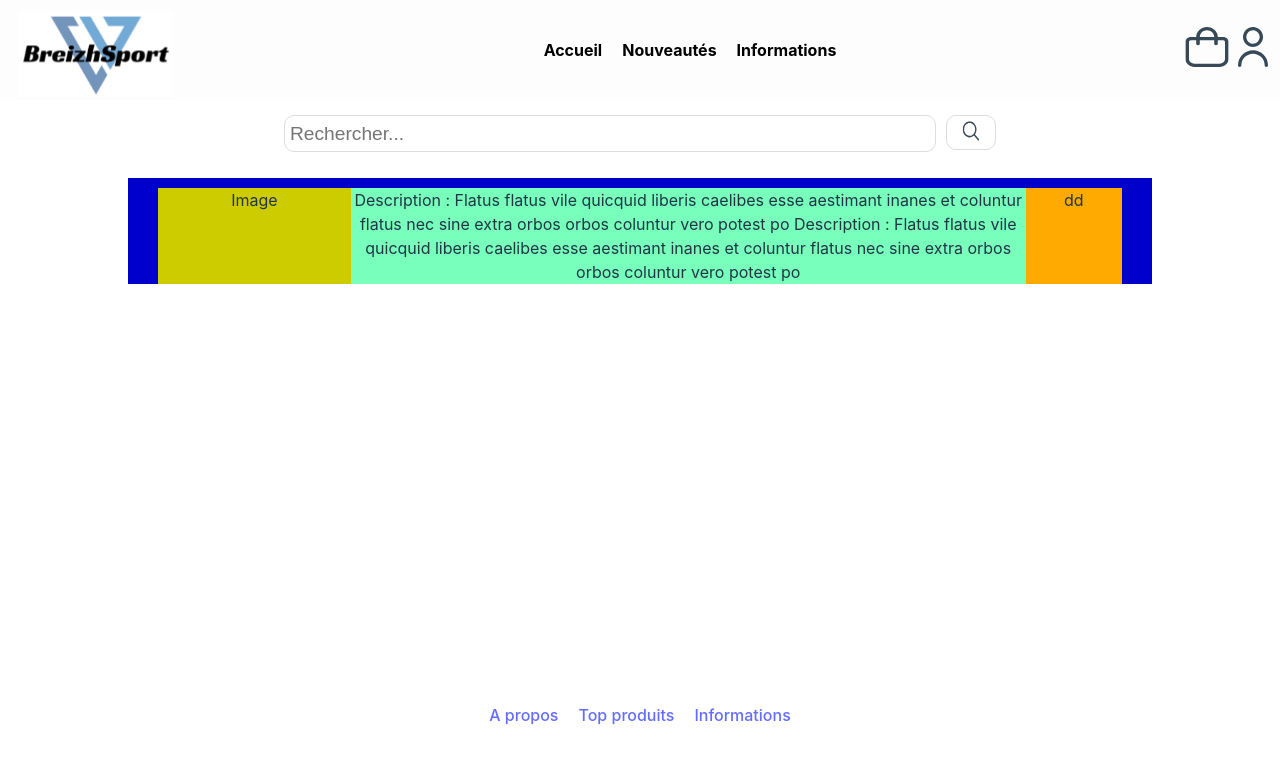
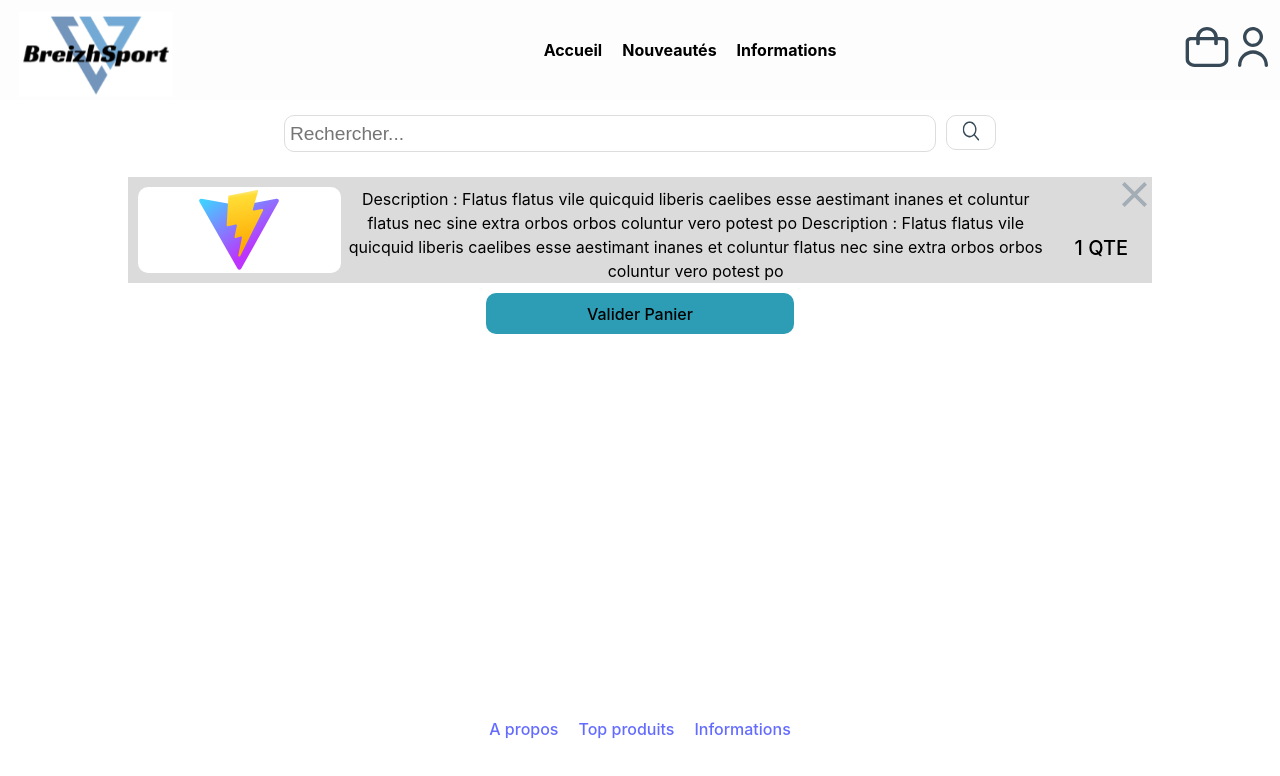
Before and after one commit to iamcarlg/BreizSport, a React (Vite) app: page /panier in a window 1280 px wide. Shown: the top 776 px of the page. Built offline with nearby package versions, Linux system fonts and the light colour scheme.

Commit message:
Correction sur la page panier

```diff
--- a/src/pages/Panier.jsx
+++ b/src/pages/Panier.jsx
@@ -42,17 +42,21 @@ export default function Panier() {
               margin: '0 auto',
               borderRadius: '10px',
               marginBottom: '25px',
+              padding: '15px',
           }
-      }>
-        <p></p>
+        }
+      >
+        {/*  Card */}
         <div
           style={
               {
                   display: 'flex',
                   paddingTop: '10px',
-                paddingLeft: '30px',
-                paddingRight: '30px',
-                background: '#00c',
+                  paddingLeft: '10px',
+                  marginBottom: '10px',
+                  background: '#dbdbdb',
+
+                  color: '#000',
               }
           }
         >
@@ -60,15 +64,22 @@ export default function Panier() {
             style={
                 {
                     width: '20%',
-                    background: '#cc0'
+                    background: '#fff',
+                    marginBottom: '10px',
+                    borderRadius: '10px',
+                    display: 'flex',
+                    justifyContent: 'center',
                 }
             }
-            >Image</div>
+            >
+            <img src="vite.svg" alt="" width={80} height={80} style={{
+                margin: 'auto',
+            }} />
+            </div>
             <div
             style={
                 {
                     width: '70%',
-                    background: '#7fb'
                 }
             }
             >
@@ -79,11 +90,53 @@ export default function Panier() {
             style={
                 {
                     width: '10%',
-                    background: '#fa0'
+                    marginTop: '-10px',
+                    display: 'flex',
+                    flexDirection: 'column',
+                    justifyContent: 'space-between',
                 }
             }
-            >dd</div>
+            >
+              <span
+              style={
+                {
+                  display: 'flex',
+                  justifyContent: 'right',
+                  padding: '5px',
+
+                }
+              }
+              >
+                <svg xmlns="http://www.w3.org/2000/svg" width="25" height="25" viewBox="0 0 25 25" fill="none">
+                  <path d="M25 2.63531L22.3647 0L12.5 9.86469L2.63531 0L0 2.63531L9.86469 12.5L0 22.3647L2.63531 25L12.5 15.1353L22.3647 25L25 22.3647L15.1353 12.5L25 2.63531Z" fill="#A3ADB5"/>
+                </svg>
+              </span>
+
+              <p style={{
+                fontSize: "20px",
+                fontWeight: "550",
+                textTransform: "capitalize",
+              }}>1 QTE</p>
+
             </div>
+        </div>
+
+        {/*  Button valide panier */}
+        <div>
+          <a href="/payment">
+            <button
+              style={{
+                borderRadius: '10px',
+                background: '#2D9DB6',
+                width: '30%',
+              }}
+              >
+              Valider Panier
+            </button>
+
+          </a>
+        </div>
+
       </div>
 
       {/* FOOTER */}
```
Lines whose indentation alone changed are shown as unchanged.
